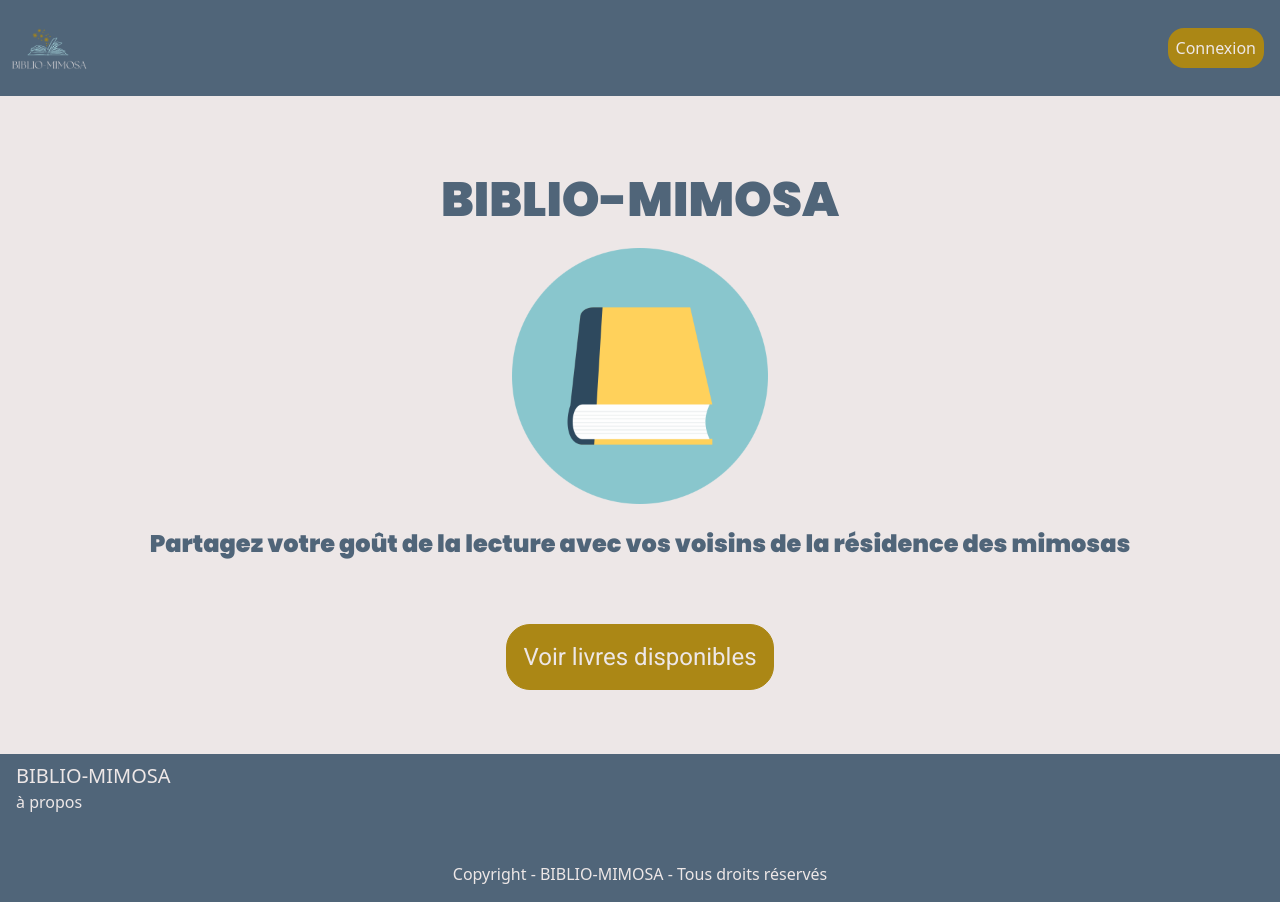
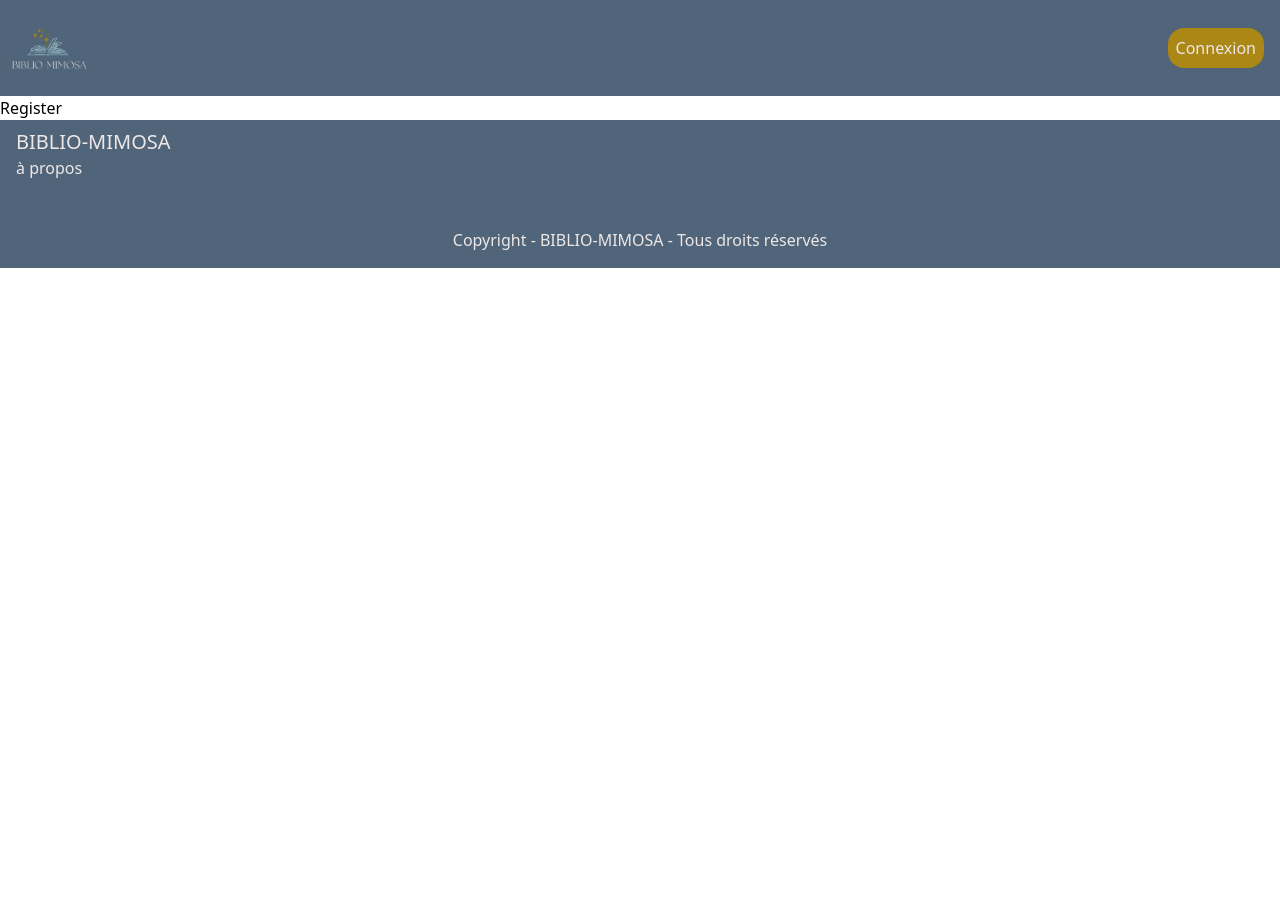
Before and after one commit to MartinezEmmanuel03/checkPoint4, a React (Vite) app in the folder frontend/: page /register in a window 1280 px wide. After the commit the page ends 800 px from the top, so only its background shows below. Built offline with nearby package versions, Linux system fonts and the light colour scheme.

Commit message:
creation layout public et pages login et register et appel des routes dans app.jsx

```diff
--- a/frontend/src/App.jsx
+++ b/frontend/src/App.jsx
@@ -1,16 +1,24 @@
-import Navbar from "@components/Navbar";
-import Footer from "@components/Footer";
+import React from "react";
+import { BrowserRouter as Router, Route, Routes } from "react-router-dom";
+
+import Public from "@pages/layouts/Public";
+import Register from "@pages/Register";
+import Login from "@pages/Login";
 import Home from "./pages/Home";
 
 import "./App.css";
 
 function App() {
   return (
-    <div className="App">
-      <Navbar />
-      <Home />
-      <Footer />
-    </div>
+    <Router>
+      <Routes>
+        <Route path="/" element={<Public />}>
+          <Route path="" element={<Home />} />
+          <Route path="login" element={<Login />} />
+          <Route path="register" element={<Register />} />
+        </Route>
+      </Routes>
+    </Router>
   );
 }
 
--- /dev/null
+++ b/frontend/src/pages/Login.jsx
@@ -0,0 +1,11 @@
+import React from "react";
+
+function Login() {
+  return (
+    <div>
+      <h1>Login</h1>
+    </div>
+  );
+}
+
+export default Login;
--- /dev/null
+++ b/frontend/src/pages/Register.jsx
@@ -0,0 +1,11 @@
+import React from "react";
+
+function Register() {
+  return (
+    <div>
+      <h1>Register</h1>
+    </div>
+  );
+}
+
+export default Register;
--- /dev/null
+++ b/frontend/src/pages/layouts/Public.jsx
@@ -0,0 +1,16 @@
+import React from "react";
+import { Outlet } from "react-router-dom";
+import Navbar from "@components/Navbar";
+import Footer from "@components/Footer";
+
+function Public() {
+  return (
+    <div>
+      <Navbar />
+      <Outlet />
+      <Footer />
+    </div>
+  );
+}
+
+export default Public;
```
